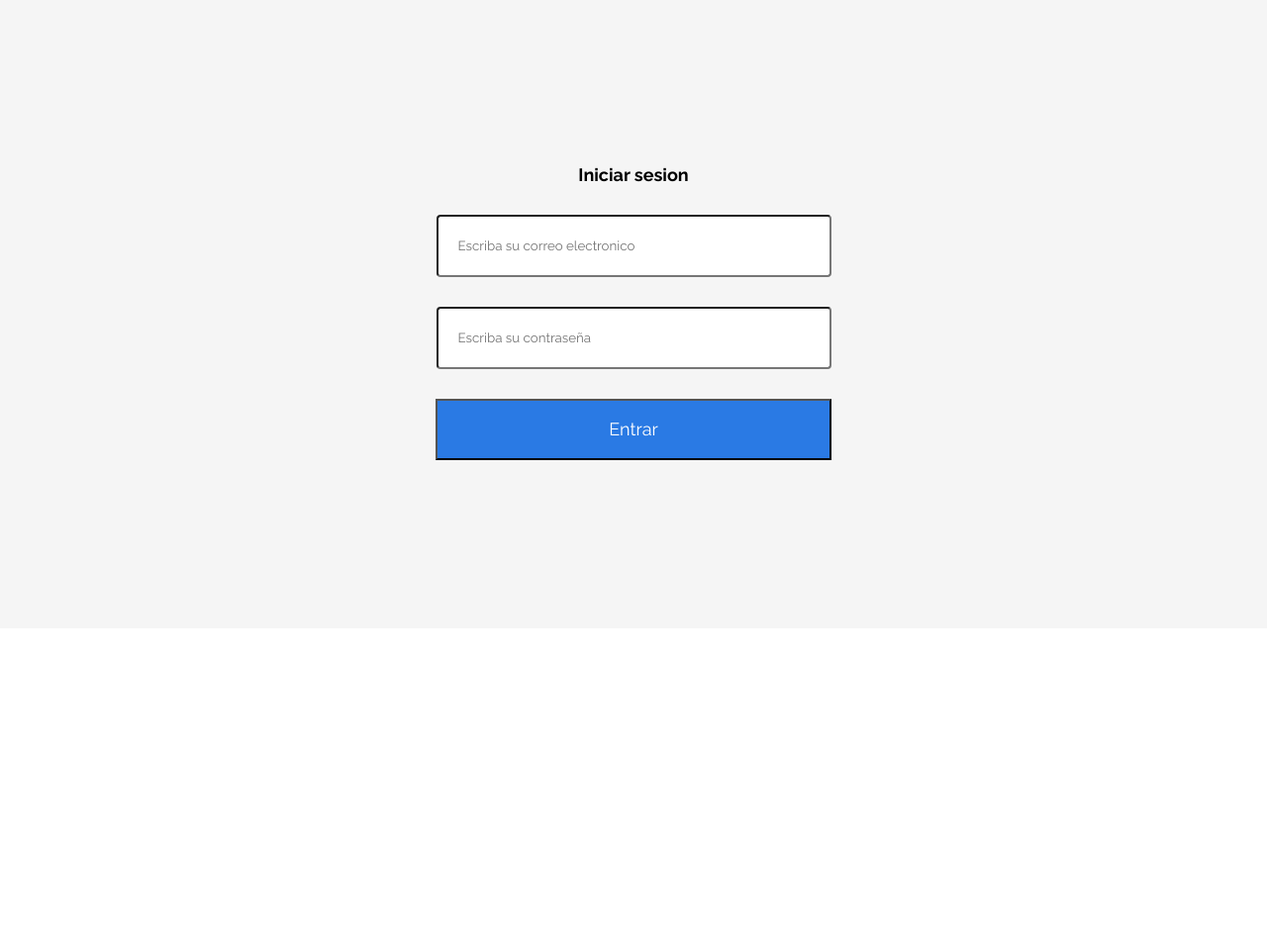
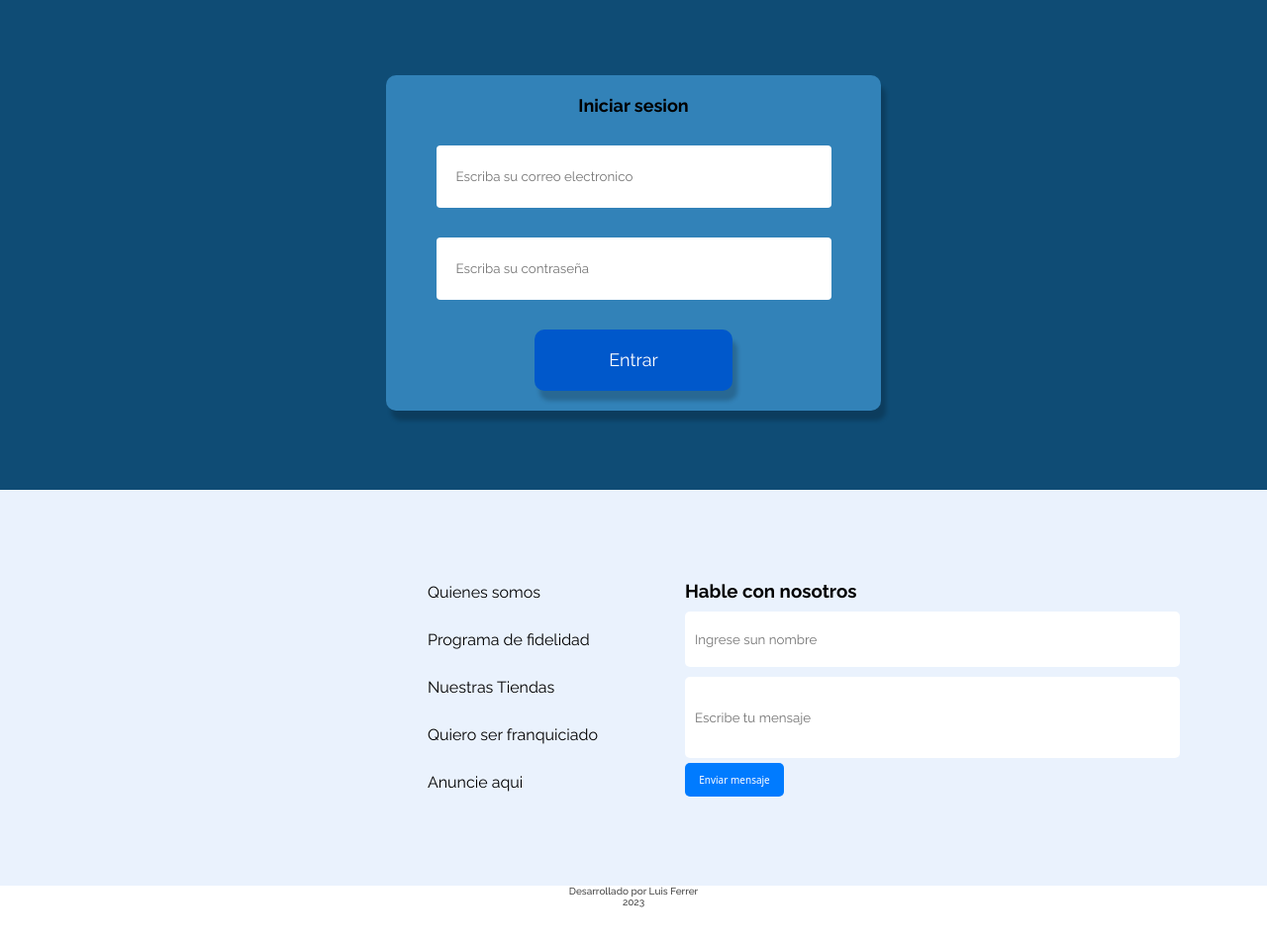
Before and after one commit to taylor25jr/Ecommerce-geek, a plain HTML site: page screens/login.html in a window 1280 px wide. Shown: the part 118-1074 px from the top of the page at 99% size. After the commit the page ends 1035 px from the top, so only its background shows below. Drawn offline with nearby package versions, Linux system fonts and the light colour scheme.

Commit message:
login styles done

```diff
--- a/screens/login.html
+++ b/screens/login.html
@@ -9,6 +9,7 @@
     <link rel="stylesheet" href="/styles/especificos/buttons.css">
     <link rel="stylesheet" href="/styles/login_styles/form.css">
     <link rel="stylesheet" href="/styles/login_styles/buttons.css">
+    <link rel="stylesheet" href="/styles/login_styles/footer.css">
     <link href="https://fonts.googleapis.com/css?family=Raleway:100,200,300,regular,500,600,700,800,900,100italic,200italic,300italic,italic,500italic,600italic,700italic,800italic,900italic" rel="stylesheet" />
 </head>
 <body>
@@ -41,6 +42,44 @@
         </form>
     </main>
 
+    <footer>
+        <section class="footer__info">
+            <div class="alura__logo footer__img">
+                <img src="" alt="">
+            </div>
+
+            <article class="geek__sobre">
+                <li class="lista__sobre">
+                    <a href="">Quienes somos</a>
+                    <a href="">Programa de fidelidad</a>
+                    <a href="">Nuestras Tiendas</a>
+                    <a href="">Quiero ser franquiciado</a>
+                    <a href="">Anuncie aqui</a>
+                </li>
+            </article>
+
+            <article class="contact__us">
+                <div class="contact__us__title">
+                    <h1 class="contact__title">Hable con nosotros</h1>
+                </div>
+                <div class="container__nombre">
+                    <input type="text" placeholder="Ingrese sun nombre" class="input__contact__nombre">
+                </div>
+                <div class="container__mensaje">
+                    <input type="text" placeholder="Escribe tu mensaje" class="input__contact__mensaje">
+                </div>
+                <div class="container__button">
+                    <button class="btn__send">Enviar mensaje</button>
+                </div>
+            </article>
+        </section>
+
+        <section class="footer__desarrolladopor">
+            <h1 class="footer__desarrolladopor__title">Desarrollado por Luis Ferrer</h1>
+            <h2 class="footer__desarrolladopor__anio">2023</h2>
+        </section>
+    </footer>
+
     <script src="https://cdnjs.cloudflare.com/ajax/libs/sweetalert/2.1.2/sweetalert.min.js" integrity="sha512-AA1Bzp5Q0K1KanKKmvN/4d3IRKVlv9PYgwFPvm32nPO6QS8yH1HO7LbgB1pgiOxPtfeg5zEn2ba64MUcqJx6CA==" crossorigin="anonymous" referrerpolicy="no-referrer"></script>
     <script src="/modules/log_in.js"></script>
 </body>
--- a/styles/login_styles/base.css
+++ b/styles/login_styles/base.css
@@ -13,11 +13,12 @@ body{
     min-height: 100vh;
     grid-auto-flow: column;
     grid-template-columns:repeat(4,1fr) ;
-    grid-template-rows: 113px 80vh 40vh 10vh  ;
+    grid-template-rows: 113px 500px 40vh 10vh  ;
     grid-template-areas:
 
-    'header  header  header  header'
-    'main    main    main     main'
+    'header   header   header   header'
+    'main     main     main     main'
+    'footer   footer  footer   footer'
 
     ;
 }
@@ -40,5 +41,9 @@ main{
     justify-content: center;
     flex-flow: column wrap;
     grid-area: main;
-    background-color: #F5F5F5;;
+    background-color: #0f4c75;
+
 }
+footer{
+    grid-area: footer;
+}
--- a/styles/login_styles/buttons.css
+++ b/styles/login_styles/buttons.css
@@ -18,10 +18,14 @@
 }
 
 .enter__btn{
-    background-color: #2A7AE4;
-    width: 400px;
+    background-color: #0058cb;
+    width: 200px;
     height: 62px;
     font-family: 'Raleway';
     font-size: 18px;
     color: #fff;
+    border: none;
+    box-shadow: 5px 10px 4px rgba(0, 0, 0, 0.2);
+    border-radius: 10px;
+    cursor: pointer;
 }
--- /dev/null
+++ b/styles/login_styles/footer.css
@@ -0,0 +1,84 @@
+.footer__info{
+    display: flex;
+    flex-flow: row wrap;
+    width: 100%;
+    justify-content: space-evenly;
+    align-items: center;
+    height: 400px;
+    background-color: #EAF2FD;
+}
+.footer__img{
+    width: 20%;
+}
+
+.geek__sobre{
+    display: flex;
+    flex-flow: column wrap;
+}
+.lista__sobre{
+    display: flex;
+    flex-flow: column wrap;
+}
+
+.lista__sobre a {
+    line-height: 3;
+    color: black;
+}
+.contact__us{
+    display: flex;
+    flex-flow: column wrap;
+    justify-content: flex-start;
+}
+.contact__us__title{
+    margin-bottom: 10px;
+}
+.container__nombre{
+    margin-bottom: 10px;
+}
+.input__contact__nombre{
+    width: 500px;
+    height: 56px;
+   border-radius: 5px;
+   border: none;
+   padding: 10px;
+
+}
+.input__contact__mensaje{
+    width: 500px;
+    height: 82px;
+    border: none;
+   border-radius: 5px;
+   padding: 10px;
+
+}
+.container__mensaje{
+    margin-bottom: 5px;
+}
+
+.btn__send{
+    width: 100px;
+    padding: 10px;
+    font-size: 10px;
+    background-color: #007bff;
+    border:none;
+   font-family: system-ui, -apple-system, BlinkMacSystemFont, 'Segoe UI', Roboto, Oxygen, Ubuntu, Cantarell, 'Open Sans', 'Helvetica Neue', sans-serif;
+   border-radius: 5px;
+   color: #ffffff;
+}
+
+.footer__desarrolladopor{
+    display: flex;
+    flex-flow:column wrap;
+    justify-content: center;
+    align-items: center;
+}
+.footer__desarrolladopor__title{
+    font-size: 10px;
+    font-weight: 500;
+    color: #464646;
+}
+.footer__desarrolladopor__anio{
+    font-size: 10px;
+    font-weight: 500;
+    color: #464646;
+}
--- a/styles/login_styles/form.css
+++ b/styles/login_styles/form.css
@@ -10,21 +10,36 @@
     flex-flow: column wrap;
     justify-content: center;
     align-items: center;
-    width: 100%;
+    width: 500px;
+    background-color: #3282b8;
+    padding: 20px;
+    box-shadow: 5px 10px 4px rgba(0, 0, 0, 0.2);
+    border-radius: 10px;
+}
 
-}
 .login__title{
     margin-bottom:30px;
     font-size: 18px;
+
 }
 .container__email{
     background-color: #fff;
     border: none;
     height: 63px;
     margin-bottom: 30px;
+    border-radius: 10px;
+}
+.input__email{
+    border: none;
+    color: black;
 }
 .container__password{
 border: none;
 height: 63px;
 margin-bottom: 30px;
+border-radius: 10px;
 }
+.input__password{
+    border: none;
+    color: black;
+}
```
